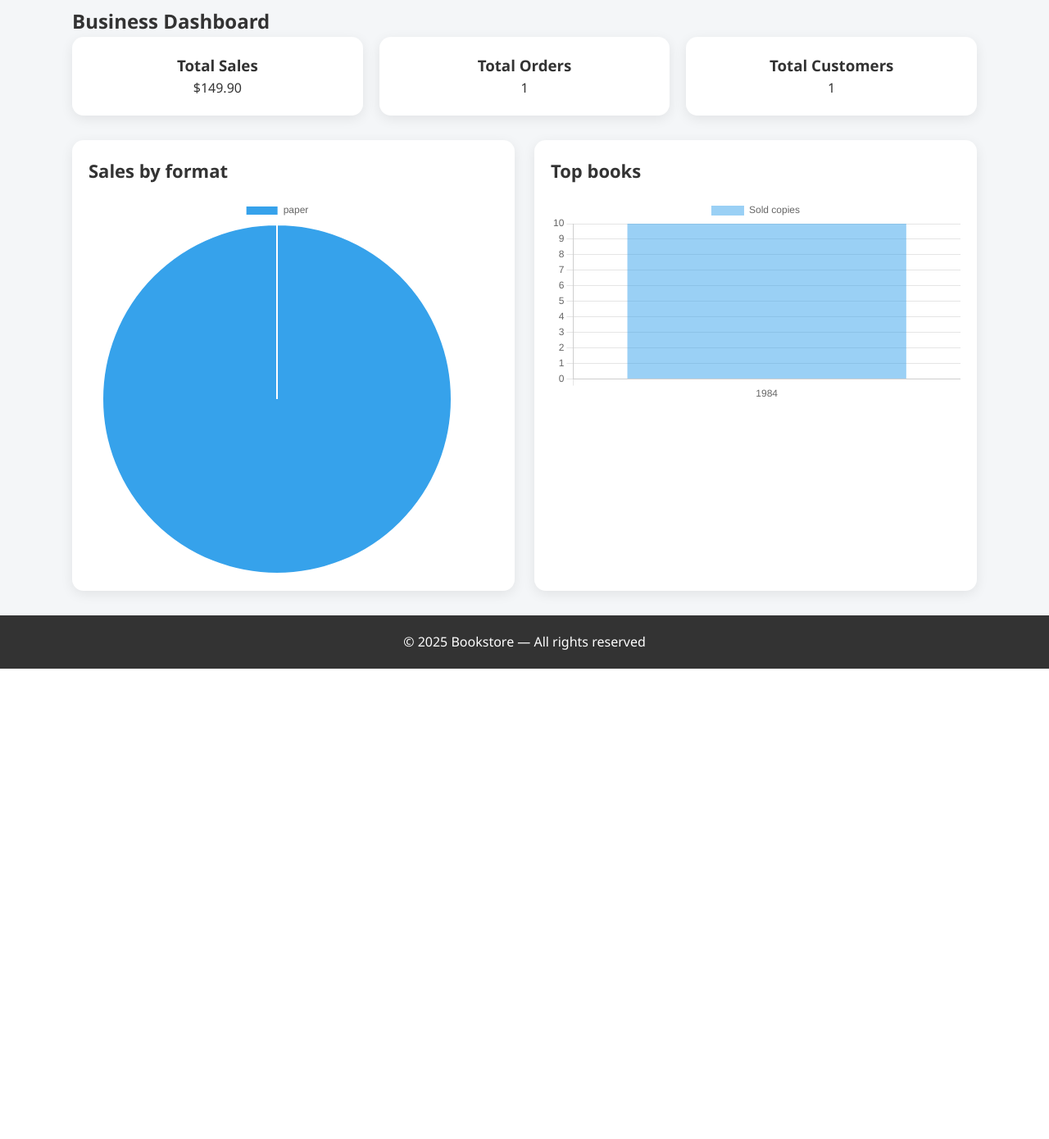
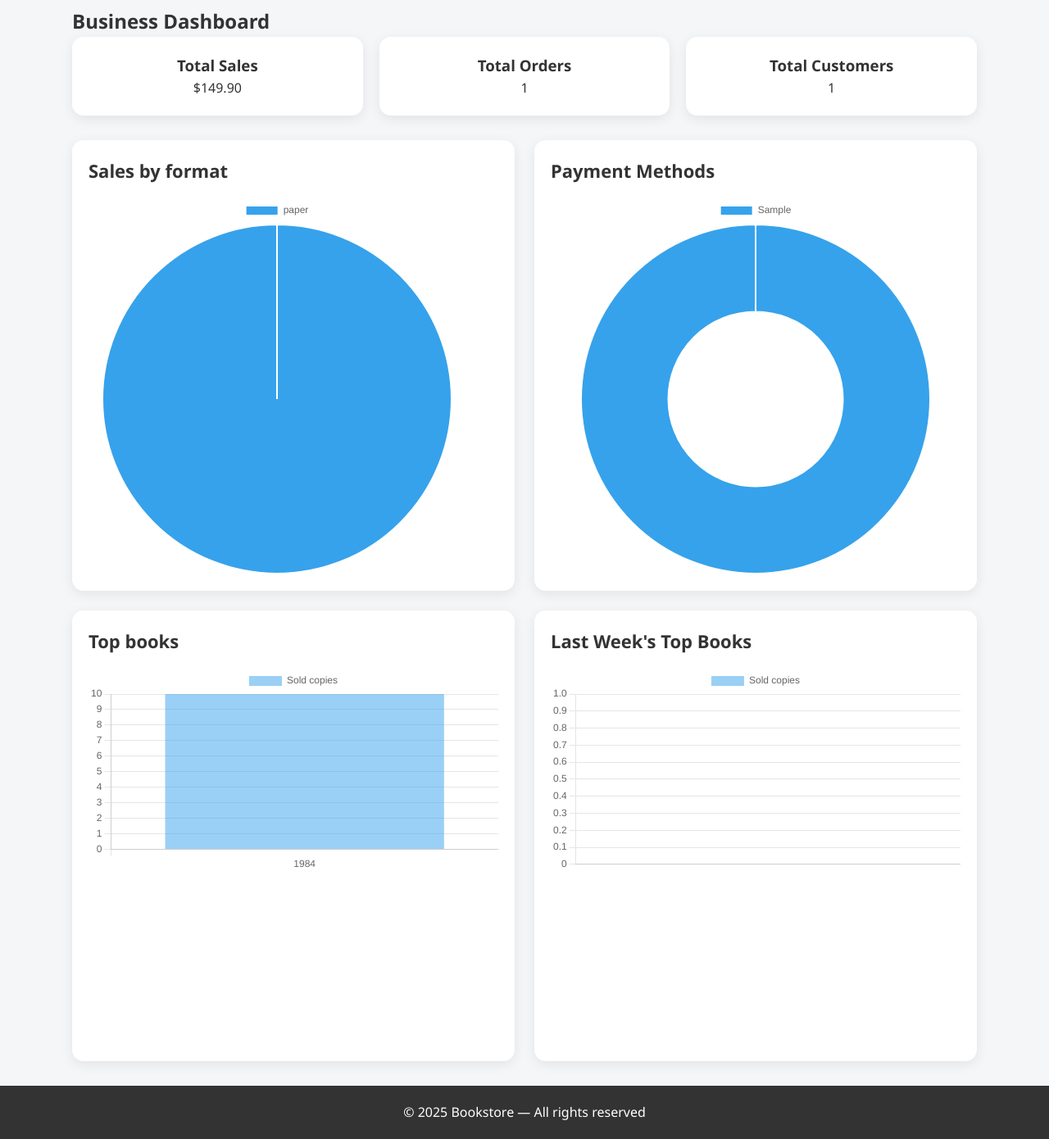
Before and after one commit to AraDarbinyan/BookStore, a Django app: page /business-dashboard/ in a window 1280 px wide. Shown: the part 161-1551 px from the top of the page at 82% size. Before the commit the page ends 977 px from the top, so only its background shows below. Run offline with Django 5.2, Linux system fonts and the light colour scheme; a user stored in the database is signed in; data comes from the database, SQL or seed files in the repository; tables that the repository leaves empty hold one stand-in row (values such as "Sample post").

Commit message:
feat: add statistics on payment_methods and top books of las week

```diff
--- a/store/models.py
+++ b/store/models.py
@@ -92,7 +92,7 @@
     customer = models.ForeignKey(Customer, on_delete=models.CASCADE)
     cart = models.OneToOneField(Cart, on_delete=models.CASCADE)
     ordered_at = models.DateTimeField(auto_now_add=True)
-    payment_method = models.CharField(max_length=50, blank=True, null=True)
+    payment_method = models.CharField(max_length=50, blank=True, null=False)
 
 
     def __str__(self):
--- a/store/static/store/JS/script.js
+++ b/store/static/store/JS/script.js
@@ -58,3 +58,36 @@
         }
     });
 }
+
+const paymentMethodsChart = document.getElementById('paymentMethodsChart');
+
+if (paymentMethodsChart) {
+    new Chart(paymentMethodsChart, {
+        type: 'doughnut',
+        data: {
+            labels: paymentMethodLabels,
+            datasets: [{
+                data: paymentMethodData
+            }]
+        },
+        options: {
+            responsive: true,
+            maintainAspectRatio: false
+        }
+    });
+}
+
+const lastWeekTopBooksChart = document.getElementById('lastWeekTopBooksChart');
+
+if (lastWeekTopBooksChart) {
+    new Chart(lastWeekTopBooksChart, {
+        type: 'bar',
+        data: {
+            labels: lastWeekTopBooksLabels,
+            datasets: [{
+                label: 'Sold copies',
+                data: lastWeekTopBooksData
+            }]
+        }
+    });
+}
--- a/store/templates/store/business_dashboard.html
+++ b/store/templates/store/business_dashboard.html
@@ -34,9 +34,22 @@
         </div>
 
         <div class="chart-card">
+            <h2>Payment Methods</h2>
+            <div class="chart-container pie-chart">
+                <canvas id="paymentMethodsChart"></canvas>
+            </div>
+        </div>
+
+        <div class="chart-card">
             <h2>Top books</h2>
             <div class="chart-container">
                 <canvas id="topBooksChart"></canvas>
+            </div>
+        </div>
+        <div class="chart-card">
+            <h2>Last Week's Top Books</h2>
+            <div class="chart-container">
+                <canvas id="lastWeekTopBooksChart"></canvas>
             </div>
         </div>
     </div>
@@ -54,6 +67,12 @@
 
     const topBooksLabels = {{ top_books_labels|safe }};
     const topBooksData = {{ top_books_data|safe }};
+
+    const lastWeekTopBooksLabels = {{ last_week_top_books_labels|safe }};
+    const lastWeekTopBooksData = {{ last_week_top_books_data|safe }};
+
+    const paymentMethodLabels = {{ payment_method_labels|safe }};
+    const paymentMethodData = {{ payment_method_data|safe }};
 </script>
 
 {% endblock %}
--- a/store/views.py
+++ b/store/views.py
@@ -1,3 +1,4 @@
+
 from django.shortcuts import render, redirect, get_object_or_404
 from .forms import RegisterForm, ReviewForm
 from django.db.models import Q, Count, Avg, Sum, F
@@ -8,7 +9,10 @@
 from django.contrib.auth.forms import AuthenticationForm
 from django.views.decorators.http import require_POST
 from django.contrib.admin.views.decorators import staff_member_required
+from django.utils import timezone
+
 import json
+from datetime import timedelta
 
 # Create your views here.
 def index(request):
@@ -132,6 +136,10 @@
 
     if request.method == 'POST':
         payment_method = request.POST.get('payment_method')
+
+        if payment_method not in dict(PAYMENT_METHODS):
+            messages.error(request, 'Invalid payment method selected.')
+            return redirect('checkout')
 
         order = Order.objects.create(
             customer=customer,
@@ -284,12 +292,38 @@
         .annotate(total_sold=Sum("quantity"))
         .order_by("-total_sold")[:10]
     )
+
+    recent_cart_ids = Order.objects.filter(
+        ordered_at__gte=timezone.now() - timedelta(days=7)
+    ).values_list("cart_id", flat=True)
+
+    last_week_top_books = (
+    CartItem.objects
+    .filter(cart_id__in=recent_cart_ids)
+    .values("book__title")
+    .annotate(total_sold=Sum("quantity"))
+    .order_by("-total_sold")[:10]
+    )
+
+    payment_methods = (
+        Order.objects
+        .values("payment_method")
+        .annotate(total=Count("id"))
+        .order_by("-total")
+    )
+
     total_customers = Customer.objects.count()
     format_labels = [item["item_type"] for item in sales_by_format]
     format_data = [item["total"] for item in sales_by_format]
 
     top_books_labels = [book["book__title"] for book in top_books]
     top_books_data = [book["total_sold"] for book in top_books]
+
+    last_week_top_books_labels = [book["book__title"] for book in last_week_top_books]
+    last_week_top_books_data = [book["total_sold"] for book in last_week_top_books]
+
+    payment_method_labels = [item["payment_method"] or "Unknown" for item in payment_methods]
+    payment_method_data = [item["total"] for item in payment_methods]
 
     return render(request, "store/business_dashboard.html", {
         "total_orders": total_orders,
@@ -302,4 +336,8 @@
         "format_data": json.dumps(format_data),
         "top_books_labels": json.dumps(top_books_labels),
         "top_books_data": json.dumps(top_books_data),
+        "last_week_top_books_labels": json.dumps(last_week_top_books_labels),
+        "last_week_top_books_data": json.dumps(last_week_top_books_data),
+        "payment_method_labels": json.dumps(payment_method_labels),
+        "payment_method_data": json.dumps(payment_method_data),
     })
```
